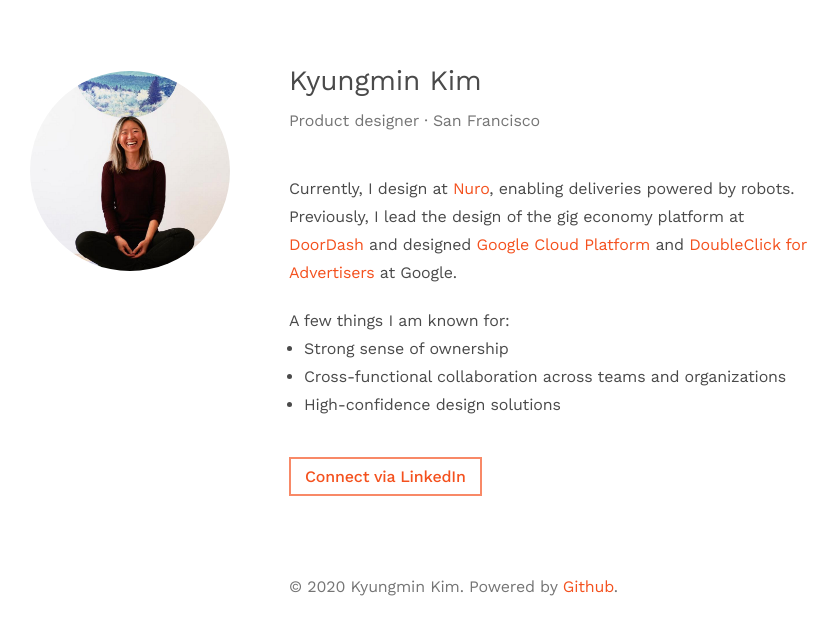
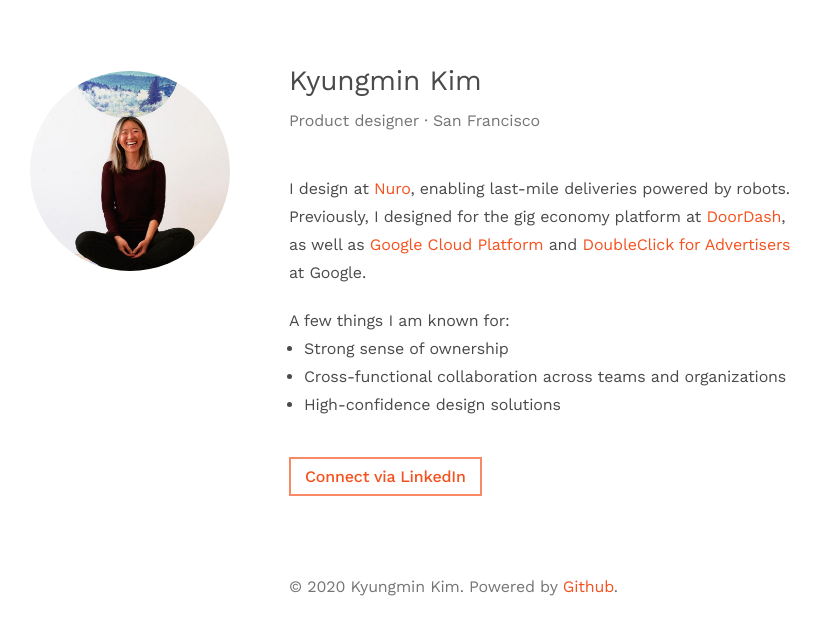
Before and after one commit to kyungmin/kyungmin.github.io, a Jekyll site: the page built from index.md, in a window 1280 px wide. Shown: the top 635 px of the page, without its empty margins (92-930 px from the left). Built offline with Jekyll 4.4.1, drawn with Linux system fonts in a browser that asks for light colours.

Commit message:
Update home.html

```diff
--- a/_layouts/home.html
+++ b/_layouts/home.html
@@ -7,7 +7,7 @@ layout: default
   <div class="animated fadeIn">
     <h1>Kyungmin Kim</h1>
     <p>Product designer · San Francisco</p>
-    <p>Currently, I design at <a href="http://www.nuro.ai" target="_blank">Nuro</a>, enabling deliveries powered by robots. Previously, I lead the design of the gig economy platform at <a href="http://www.doordash.com" target="_blank">DoorDash</a> and designed <a href="https://cloud.google.com/" target="_blank">Google Cloud Platform</a> and <a href="https://www.doubleclickbygoogle.com/solutions/digital-marketing/campaign-manager/" target="_blank">DoubleClick for Advertisers</a> at Google.</p>
+    <p>I design at <a href="http://www.nuro.ai" target="_blank">Nuro</a>, enabling last-mile deliveries powered by robots. Previously, I designed for the gig economy platform at <a href="http://www.doordash.com" target="_blank">DoorDash</a>, as well as <a href="https://cloud.google.com/" target="_blank">Google Cloud Platform</a> and <a href="https://www.doubleclickbygoogle.com/solutions/digital-marketing/campaign-manager/" target="_blank">DoubleClick for Advertisers</a> at Google.</p>
     <p>A few things I am known for:</p>
     <ul>
       <li>Strong sense of ownership</li>
```
